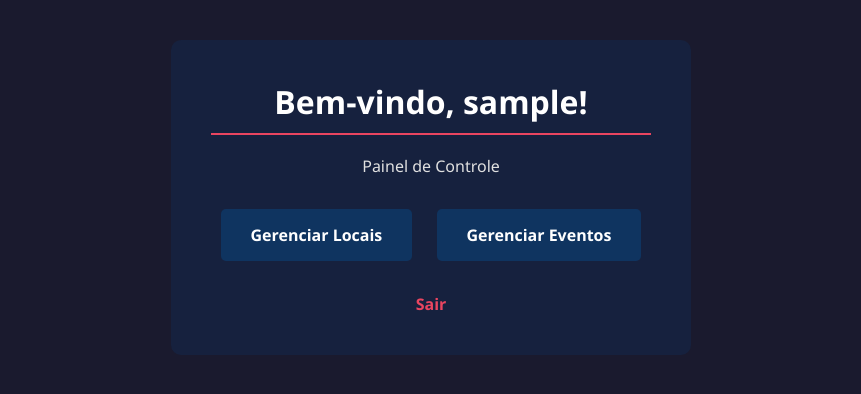
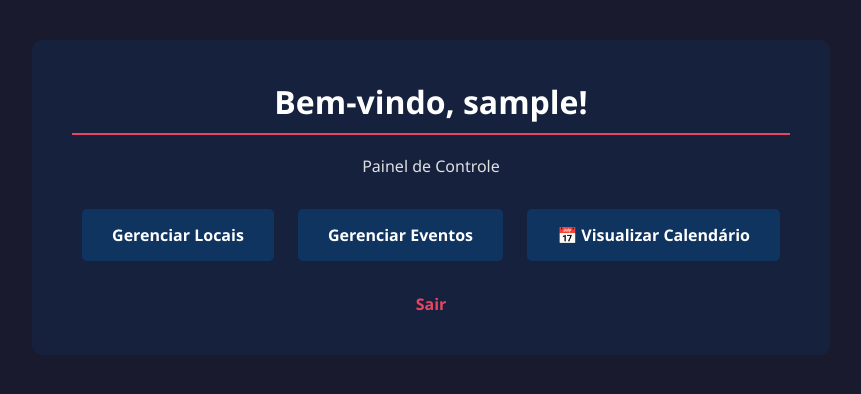
Before and after one commit to danielcoosta1/agendamento, a PHP site: page /area_restrita.php in a window 1280 px wide. Shown: the top 394 px of the page, without its empty margins (209-1070 px from the left). Run offline with PHP 8.4, Linux system fonts and the light colour scheme; the visitor is signed in with stand-in values (Sample User, id 1).

Commit message:
Adionando o link para a pagina de calendario na arearestrita

```diff
--- a/area_restrita.php
+++ b/area_restrita.php
@@ -38,6 +38,7 @@ if (isset($_SESSION['usuario_logado']) && !empty($_SESSION['usuario_logado'])) {
 
         <a href="locais_listar.php" class="btn-menu">Gerenciar Locais</a>
         <a href="eventos_listar.php" class="btn-menu">Gerenciar Eventos</a>
+        <a href="calendario.php" class="btn-menu">📅 Visualizar Calendário</a>
         <br><br>
         <a href="logout.php">Sair</a>
     </div>
```
